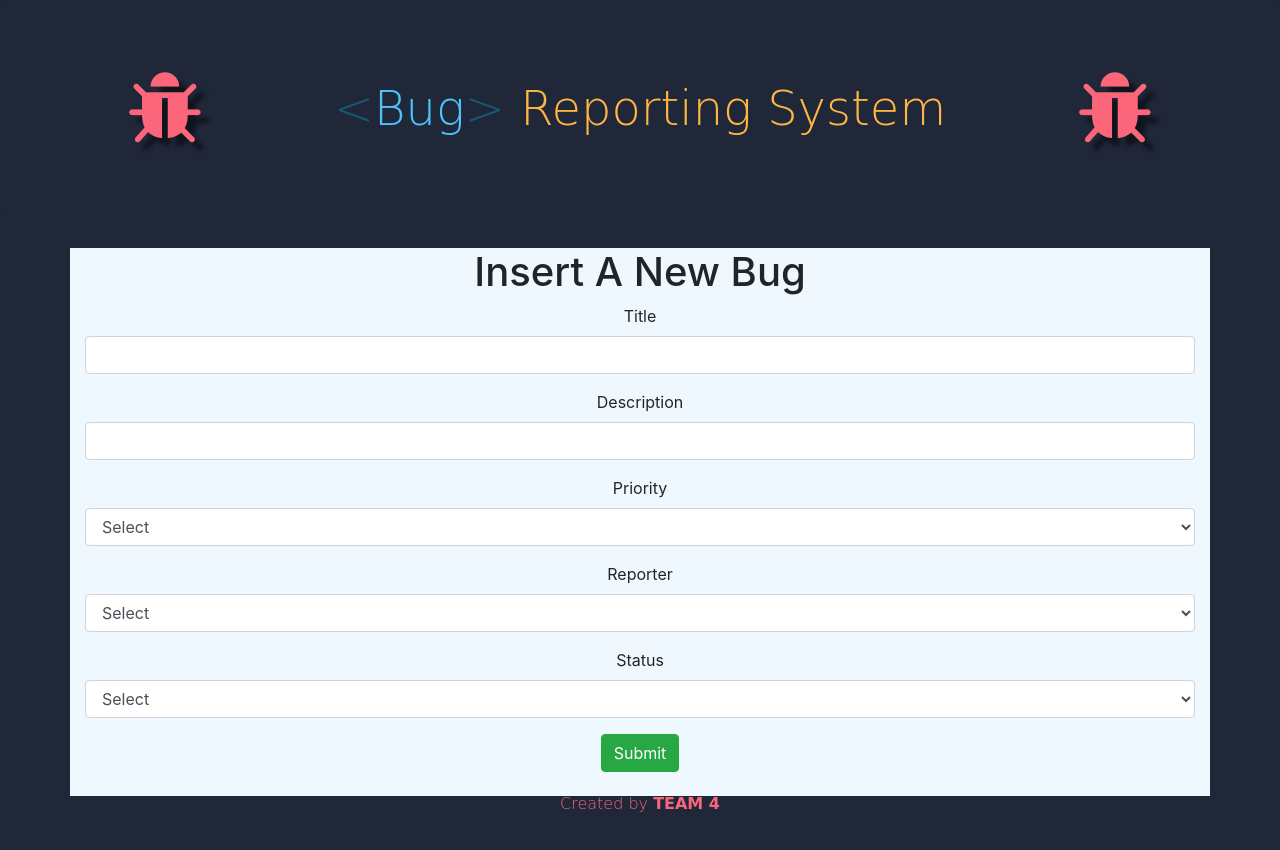
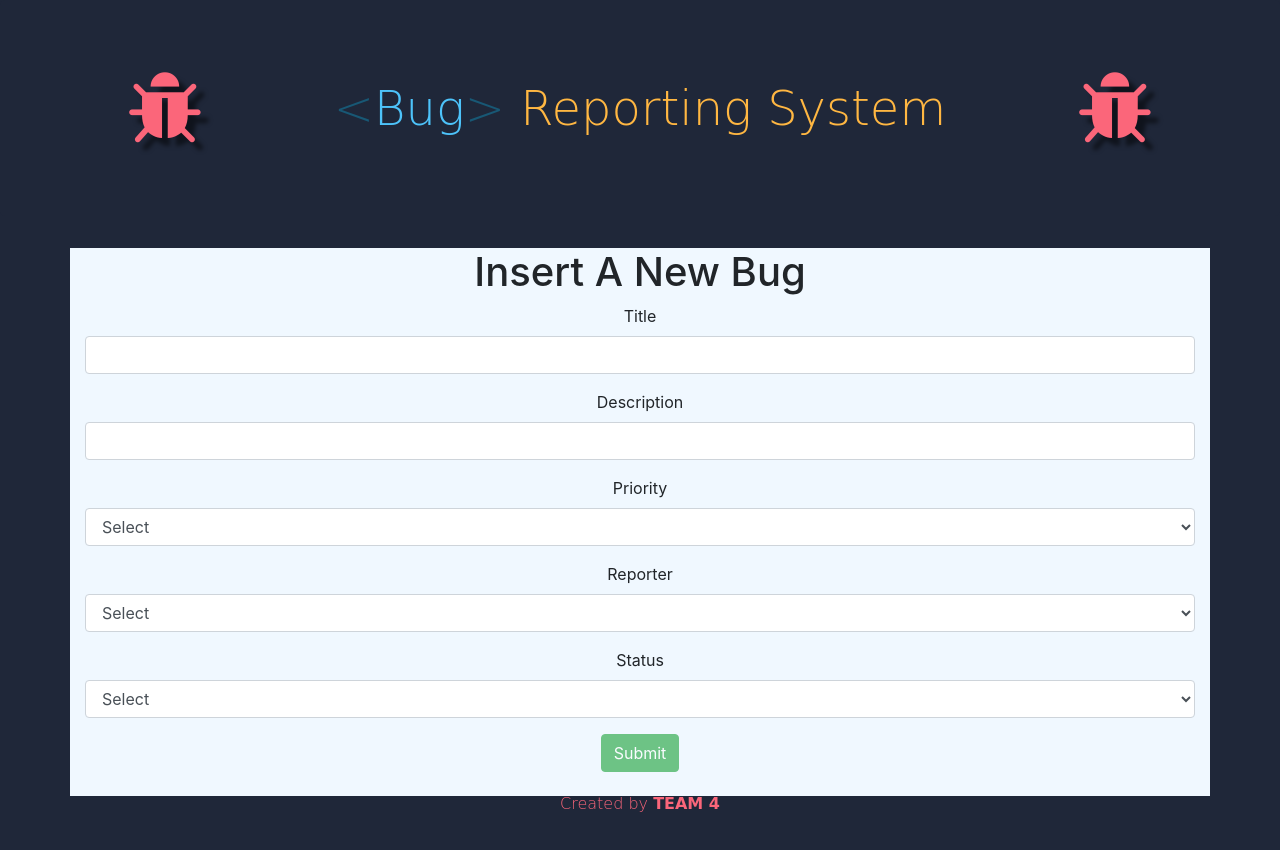
Before and after one commit to ChrisMarkatselis/ChrisMarkatselis.github.io, an Angular app: page /update in a window 1280 px wide. Built offline with nearby package versions, Linux system fonts and the light colour scheme.

Commit message:
Basic insert bug form validation

```diff
--- a/src/app/modules/FirstProject/bug-report-system/insert-bug/insert-bug.component.html
+++ b/src/app/modules/FirstProject/bug-report-system/insert-bug/insert-bug.component.html
@@ -39,7 +39,7 @@
         <option *ngFor="let i of statusOptions" [ngValue]="i.key">{{i.statuss}}</option>
       </select>
     </div>
-    <button type="submit" class="btn btn-success">Submit</button>
+    <button type="submit" [disabled]="!updateform.valid" class="btn btn-success">Submit</button>
   </form>
   <br>
 </div>
```
